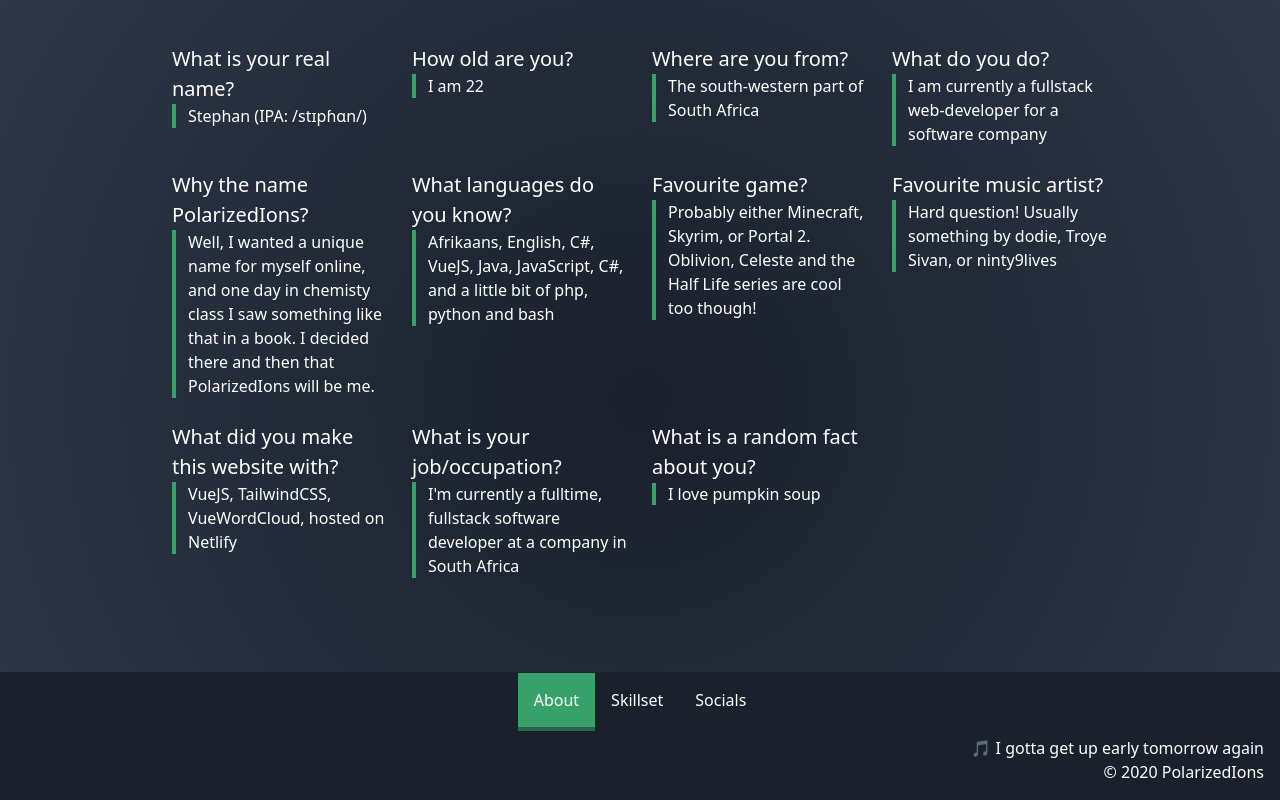
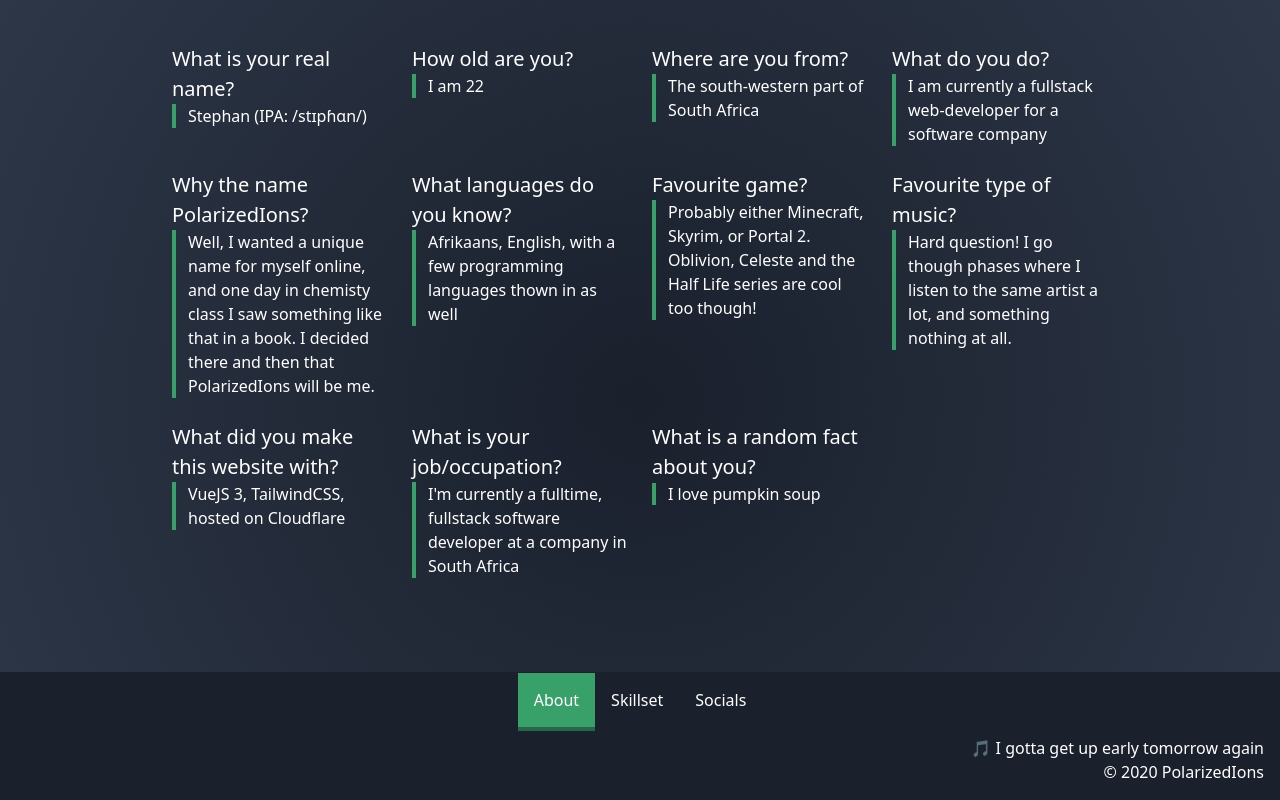
Before and after one commit to PolarizedIons/website-src, a Vue app: page / in a window 1280 px wide. Built offline with nearby package versions, Linux system fonts and the light colour scheme.

Commit message:
update q&a

```diff
--- a/src/pages/About.vue
+++ b/src/pages/About.vue
@@ -40,7 +40,7 @@ export default {
                 },
                 {
                     q: 'What languages do you know?',
-                    a: 'Afrikaans, English, C#, VueJS, Java, JavaScript, C#, and a little bit of php, python and bash',
+                    a: 'Afrikaans, English, with a few programming languages thown in as well',
                 },
                 {
                     q: 'Favourite game?',
@@ -48,12 +48,12 @@ export default {
                         'Probably either Minecraft, Skyrim, or Portal 2. Oblivion, Celeste and the Half Life series are cool too though!',
                 },
                 {
-                    q: 'Favourite music artist?',
-                    a: 'Hard question! Usually something by dodie, Troye Sivan, or ninty9lives',
+                    q: 'Favourite type of music?',
+                    a: 'Hard question! I go though phases where I listen to the same artist a lot, and something nothing at all.',
                 },
                 {
                     q: 'What did you make this website with?',
-                    a: 'VueJS, TailwindCSS, VueWordCloud, hosted on Netlify',
+                    a: 'VueJS 3, TailwindCSS, hosted on Cloudflare',
                 },
                 {
                     q: 'What is your job/occupation?',
```
